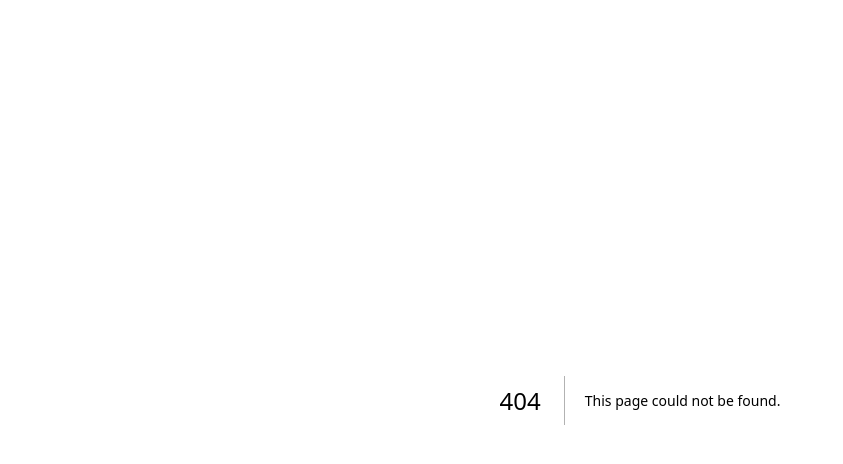
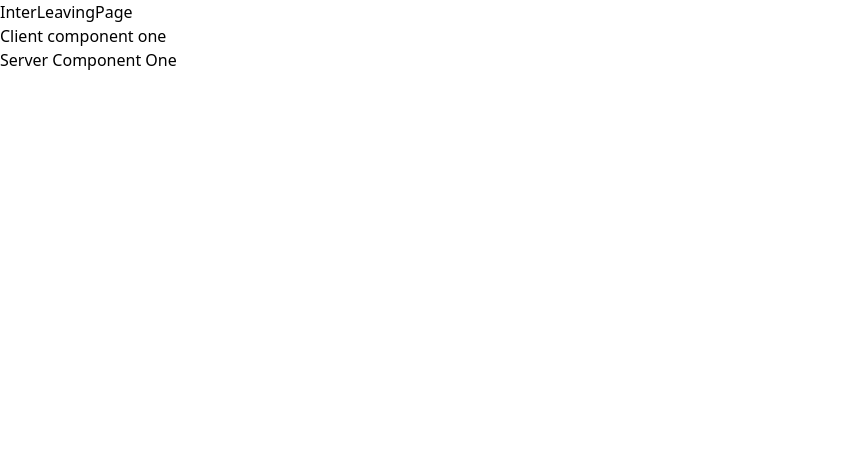
Before and after one commit to elxanoffical/rendering, a Next.js app: page /interleaving in a window 1280 px wide. Before the commit this address had no page. Shown: the top 464 px of the page, without its empty margins (0-843 px from the left). Built offline with nearby package versions, Linux system fonts and the light colour scheme.

Commit message:
Interleaving Server and Client Components

```diff
--- /dev/null
+++ b/app/components/client-component-one.tsx
@@ -0,0 +1,16 @@
+"use client";
+import React, { useState } from "react";
+
+export const ClientComponentOne = ({
+  children,
+}: {
+  children: React.ReactNode;
+}) => {
+  const [name, setName] = useState("batman");
+  return (
+    <>
+      <h1>Client component one</h1>
+      {children}
+    </>
+  );
+};
--- /dev/null
+++ b/app/components/client-component-two.tsx
@@ -0,0 +1,7 @@
+"use client";
+import { useState } from "react";
+
+export const ClientComponentTwo = () => {
+  const [name, setName] = useState("batman");
+  return <h1>Client component two</h1>;
+};
--- /dev/null
+++ b/app/components/server-component-one.tsx
@@ -0,0 +1,11 @@
+import fs from "fs";
+
+export const ServerComponentOne = () => {
+  fs.readFileSync("app/components/server-component-one.tsx", "utf-8");
+
+  return (
+    <>
+      <h1>Server Component One</h1>
+    </>
+  );
+};
--- /dev/null
+++ b/app/components/server-component-two.tsx
@@ -0,0 +1,5 @@
+import fs from "fs";
+export const ServerComponentTwo = () => {
+  fs.readFileSync("app/components/server-component-two.tsx", "utf-8")
+  return <h1>Server Component two</h1>
+};
--- /dev/null
+++ b/app/interleaving/page.tsx
@@ -0,0 +1,13 @@
+import { ClientComponentOne } from "../components/client-component-one";
+import { ServerComponentOne } from "../components/server-component-one";
+
+export default function InterLeavingPage() {
+  return (
+    <div>
+        <h1>InterLeavingPage</h1>
+        <ClientComponentOne>
+            <ServerComponentOne/>
+        </ClientComponentOne>
+    </div>
+  )
+}
```
